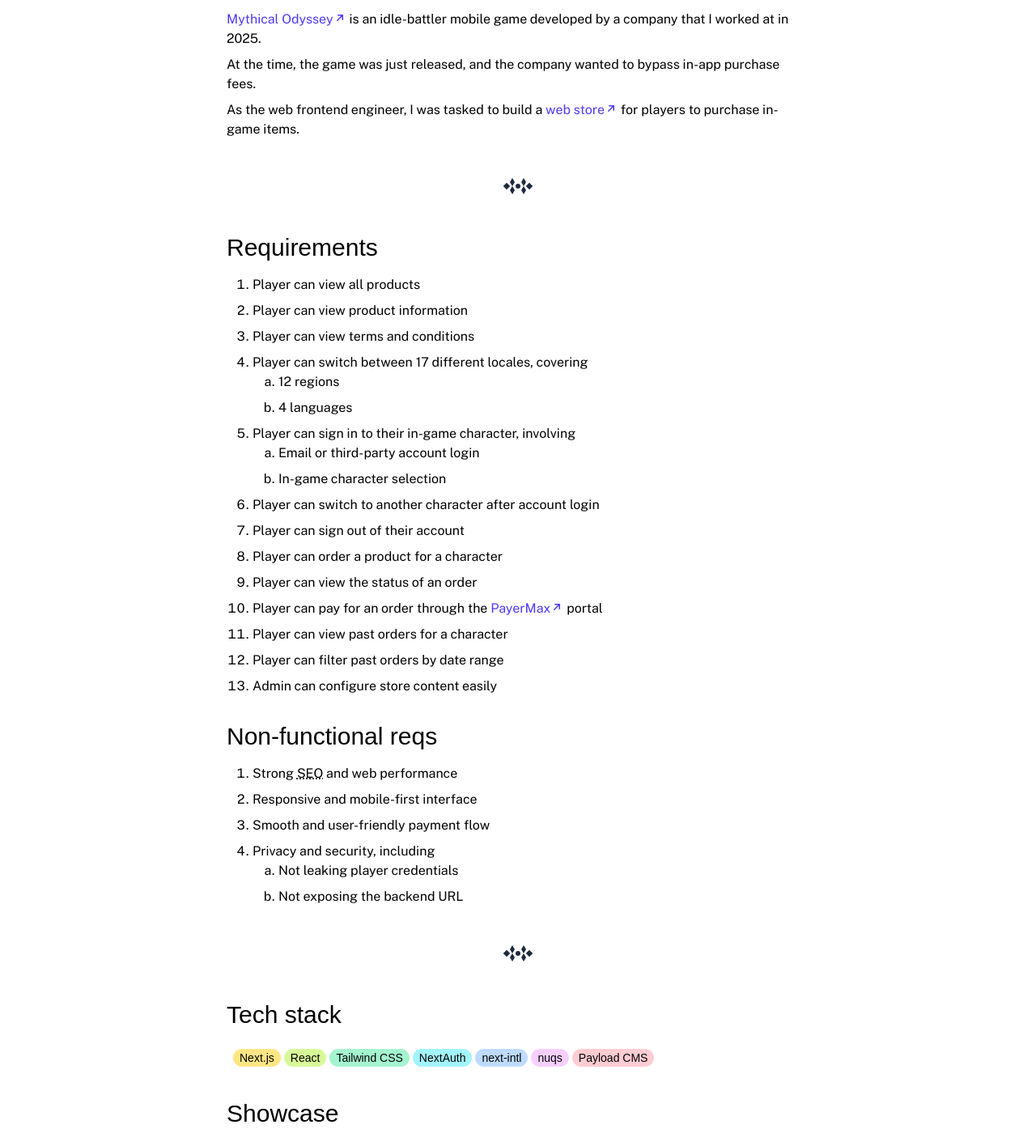
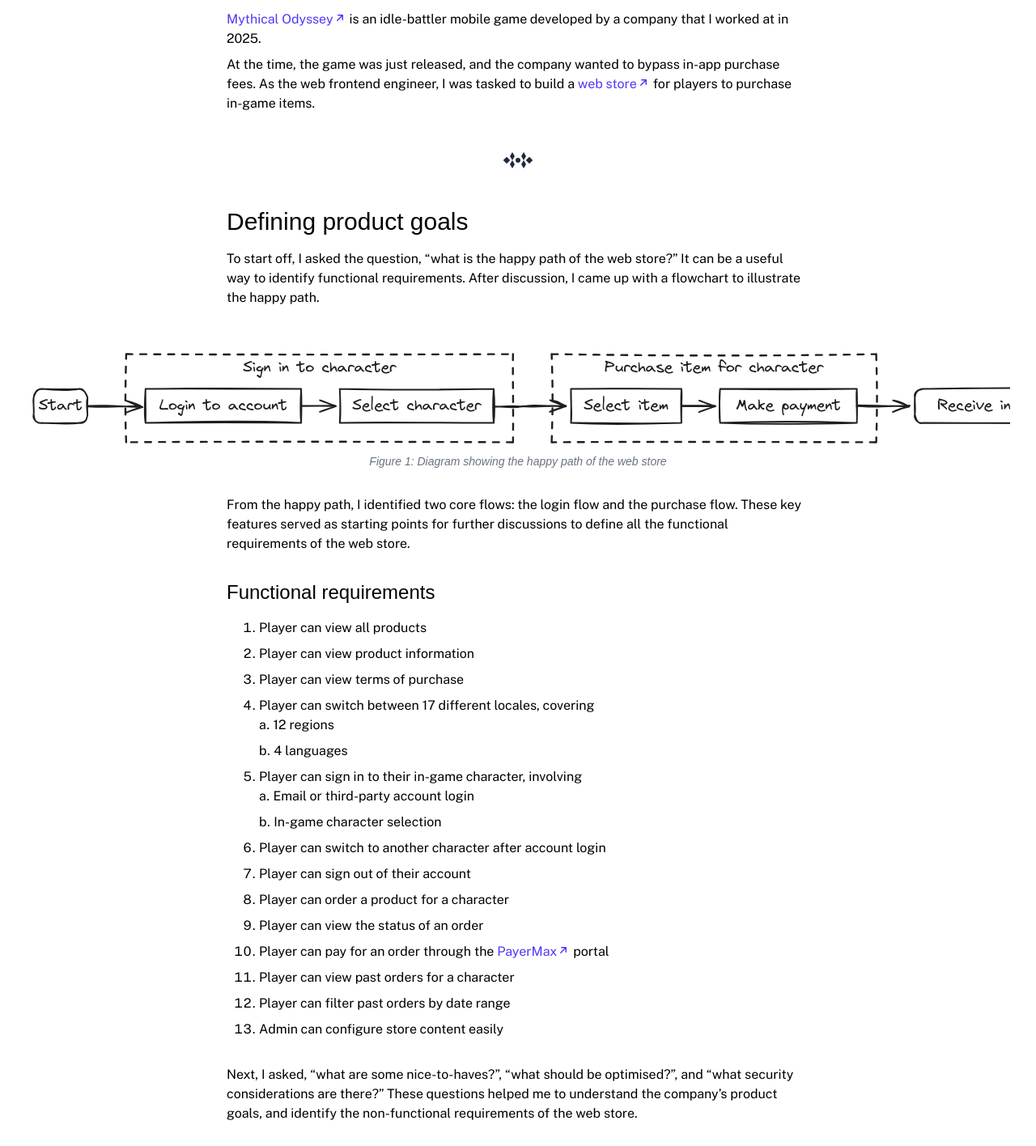
Before and after one commit to davidxhk/davidxhk.me, a Next.js app: page /work/mythical-odyssey in a window 1280 px wide. Shown: the part 340-1756 px from the top of the page at 81% size. Built offline with nearby package versions, Linux system fonts and the light colour scheme; a web font is replaced by a local one.

Commit message:
update mo copy

```diff
--- a/src/app/work/mythical-odyssey/page.tsx
+++ b/src/app/work/mythical-odyssey/page.tsx
@@ -2,10 +2,10 @@
 
 import Image from "next/image"
 
-import { Separator } from "@/lib/ui/separator"
 import { Header } from "@/lib/ui/header"
 import { ExternalIcon } from "@/lib/ui/icons/external-icon"
 import { MediaBoundary } from "@/lib/ui/media-boundary"
+import { Separator } from "@/lib/ui/separator"
 
 export const metadata: Metadata = {
   title: "Mythical Odyssey | David Xie",
@@ -19,7 +19,7 @@
         title="Mythical Odyssey"
         className="mb-8 bg-[url(/mo/banner.avif)] bg-cover bg-center bg-no-repeat 2xl:bg-contain"
         created={1749447021315}
-        lastUpdated={1750154311340}
+        lastUpdated={1750432769351}
       />
 
       <main className="mx-auto mb-8 w-full max-w-3xl px-6">
@@ -41,11 +41,8 @@
 
         <p className="mb-2">
           At the time, the game was just released, and the company wanted to
-          bypass in-app purchase fees.
-        </p>
-
-        <p className="mb-2">
-          As the web frontend engineer, I was tasked to build a{" "}
+          bypass in-app purchase fees. As the web frontend engineer, I was
+          tasked to build a{" "}
           <a
             href="https://mo.skyvanillagames.com/topup"
             target="_blank"
@@ -63,19 +60,57 @@
         <Separator />
 
         <h2 className="mt-8 mb-4 font-accent text-3xl font-light">
-          Requirements
+          Defining product goals
         </h2>
 
-        <ol className="mb-2 ml-8 list-decimal">
+        <p className="mb-2">
+          To start off, I asked the question, “what is the happy path of the web
+          store?” It can be a useful way to identify functional requirements.
+          After discussion, I came up with a flowchart to illustrate the happy
+          path.
+        </p>
+
+        <figure className="mt-12 mb-8">
+          <div className="relative left-1/2 mb-1 w-dvw -translate-x-1/2 px-8">
+            <div className="flex justify-center-safe overflow-x-auto">
+              <div className="h-32 flex-none">
+                <Image
+                  alt=""
+                  src="/mo/happy-path.svg"
+                  width={0}
+                  height={0}
+                  draggable={false}
+                  className="h-full w-auto object-cover select-none"
+                />
+              </div>
+            </div>
+          </div>
+          <figcaption className="text-center font-accent text-sm font-light text-gray-500 italic">
+            Figure 1: Diagram showing the happy path of the web store
+          </figcaption>
+        </figure>
+
+        <p className="mb-2">
+          From the happy path, I identified two core flows: the login flow and
+          the purchase flow. These key features served as starting points for
+          further discussions to define all the functional requirements of the
+          web store.
+        </p>
+
+        <h3 className="mt-8 mb-4 font-accent text-2xl font-light">
+          Functional requirements
+        </h3>
+
+        <ol className="mb-8 ml-10 list-decimal">
           <li className="mb-2">Player can view all products</li>
 
           <li className="mb-2">Player can view product information</li>
 
-          <li className="mb-2">Player can view terms and conditions</li>
+          <li className="mb-2">Player can view terms of purchase</li>
 
           <li className="mb-2">
             Player can switch between 17 different locales, covering
-            <ol className="mb-2 ml-8 list-[lower-alpha]">
+            <ol className="mb-2 list-inside list-[lower-alpha]">
               <li className="mb-2">12 regions</li>
               <li className="mb-2">4 languages</li>
             </ol>
@@ -83,7 +118,7 @@
 
           <li className="mb-2">
             Player can sign in to their in-game character, involving
-            <ol className="mb-2 ml-8 list-[lower-alpha]">
+            <ol className="mb-2 list-inside list-[lower-alpha]">
               <li className="mb-2">Email or third-party account login</li>
               <li className="mb-2">In-game character selection</li>
             </ol>
@@ -119,11 +154,18 @@
           <li className="mb-2">Admin can configure store content easily</li>
         </ol>
 
-        <h2 className="mt-8 mb-4 font-accent text-3xl font-light">
-          Non-functional reqs
-        </h2>
+        <p className="mb-2">
+          Next, I asked, “what are some nice-to-haves?”, “what should be
+          optimised?”, and “what security considerations are there?” These
+          questions helped me to understand the company’s product goals, and
+          identify the non-functional requirements of the web store.
+        </p>
 
-        <ol className="mb-2 ml-8 list-decimal">
+        <h3 className="mt-8 mb-4 font-accent text-2xl font-light">
+          Non-functional requirements
+        </h3>
+
+        <ol className="mb-8 ml-10 list-decimal">
           <li className="mb-2">
             Strong <abbr title="search engine optimization">SEO</abbr> and web
             performance
@@ -135,7 +177,7 @@
 
           <li className="mb-2">
             Privacy and security, including
-            <ol className="mb-2 ml-8 list-[lower-alpha]">
+            <ol className="mb-2 list-inside list-[lower-alpha]">
               <li className="mb-2">Not leaking player credentials</li>
               <li className="mb-2">Not exposing the backend URL</li>
             </ol>
@@ -186,7 +228,7 @@
           </p>
         </MediaBoundary>
 
-        <div className="mb-2 grid snap-x snap-mandatory auto-cols-[80%] grid-flow-col gap-3 overflow-x-auto p-2">
+        <div className="mb-2 grid min-h-24 snap-x snap-mandatory auto-cols-[80%] grid-flow-col gap-3 overflow-x-auto p-2">
           {[
             "/mo/topup.avif",
             "/mo/topup-options.avif",
@@ -210,6 +252,7 @@
               width={1920}
               height={911}
               draggable={false}
+              priority={i === 0}
               className="snap-center snap-always rounded-lg border border-slate-800 shadow-md select-none"
             />
           ))}
```
Also changed, not shown: public/mo/happy-path.svg (added).
